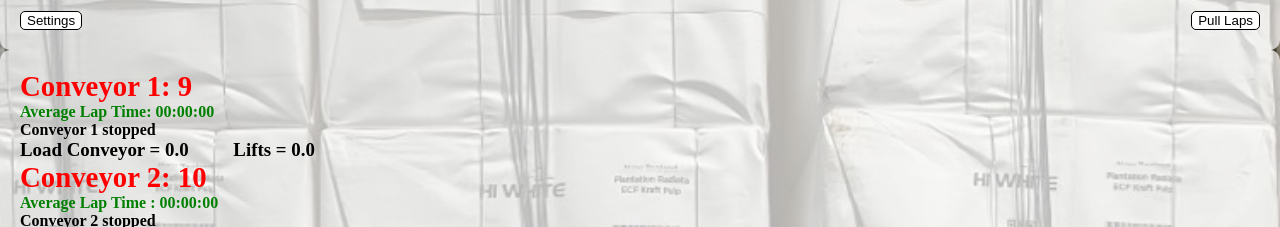
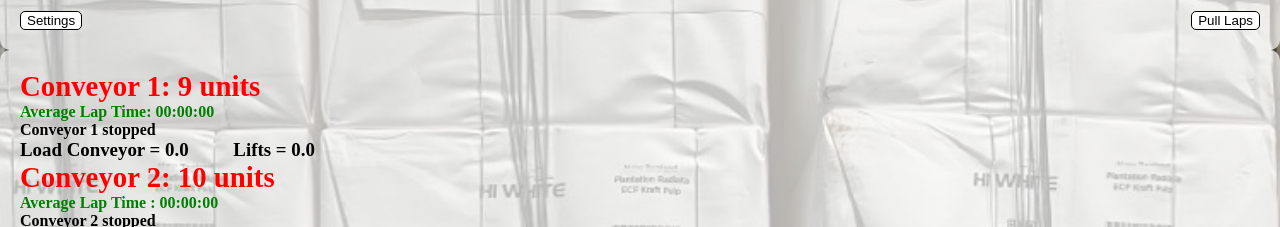
Before and after one commit to Tdo5h/Conveyor-Calculator, a plain HTML site: page index.html in a window 1280 px wide. Shown: the part 222-449 px from the top of the page. Drawn offline with Linux system fonts and the light colour scheme; no server answers.

Commit message:
Update index.html

```diff
--- a/index.html
+++ b/index.html
@@ -444,7 +444,7 @@ document.getElementById('subtractLoad2').addEventListener('input', () => {
         return `${hours.toString().padStart(2, '0')}:${minutes.toString().padStart(2, '0')}:${secondsStr.toString().padStart(2, '0')}`;
     }
 
-    statsDiv.innerHTML += '<div class="red conveyor-header">Conveyor 1:            9</div>';
+    statsDiv.innerHTML += '<div class="red conveyor-header">Conveyor 1:            9 units</div>';
 
 const averageTime1 = calculateAverageTime(lapTimes1);
 statsDiv.innerHTML += `<div class="green">Average Lap Time: ${formatTime(averageTime1)}</div>`;
@@ -482,7 +482,7 @@ lapTimes1.slice().reverse().forEach((lapData, idx) => {
             statsDiv.innerHTML += `<div class="green" style="display: none;>Avg 2x - Load Conveyor 1 = ${(workToBeDone1_X2 + loadValue1).toFixed(1)}  (Lifts = ${((workToBeDone1_X2 + loadValue1) * 10 / 16).toFixed(1)})</div>`;
 
 
-            statsDiv.innerHTML += '<div class="red conveyor-header">Conveyor 2:            10</div>';
+            statsDiv.innerHTML += '<div class="red conveyor-header">Conveyor 2:            10 units</div>';
 
 const averageTime2 = calculateAverageTime(lapTimes2);
 statsDiv.innerHTML += `<div class="green">Average Lap Time : ${formatTime(averageTime2)}</div>`;
```
